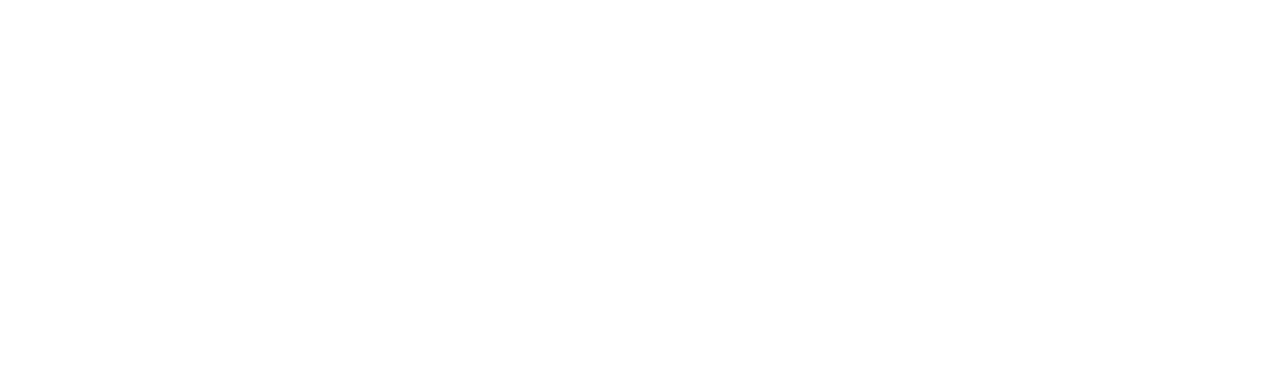
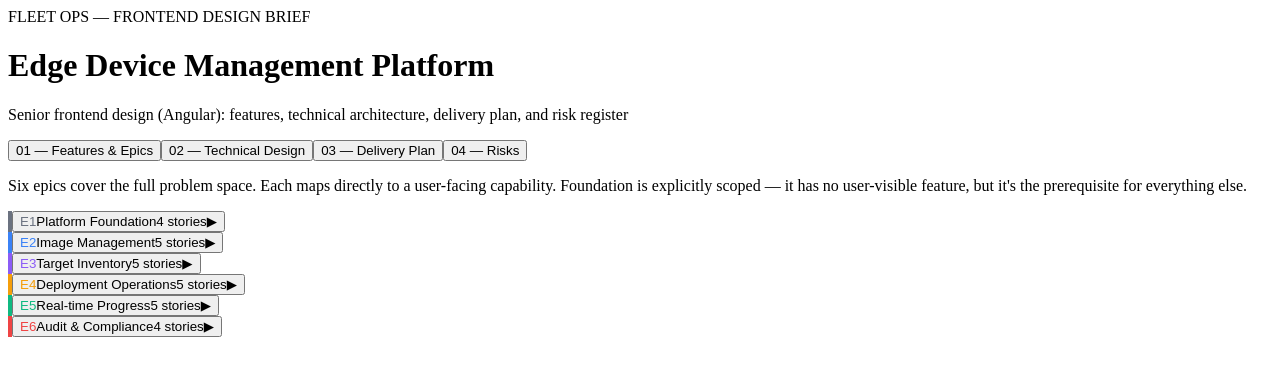
Before and after one commit to nathanhmiles/fleet-control-plane-presentation, an Angular app: page /epics in a window 1280 px wide. Before the commit this address led to /. Shown: the top 376 px of the page. Built offline with nearby package versions, Linux system fonts and the light colour scheme.

Commit message:
feat: add routing to separate pages

```diff
--- a/src/app/app.routes.ts
+++ b/src/app/app.routes.ts
@@ -4,8 +4,30 @@ export const routes: Routes = [
   {
     path: '',
     loadComponent: () =>
-      import('./pages/fleet-ops/fleet-ops.component').then(
-        (m) => m.FleetOpsComponent
-      )
+      import('./pages/fleet-ops/fleet-ops-page.component').then(
+        (m) => m.FleetOpsPageComponent
+      ),
+    children: [
+      {
+        path: 'epics',
+        loadComponent: () =>
+          import('./pages/features-epics/features-epics-page.component').then(
+            (m) => m.FeaturesEpicsPageComponent
+          )
+      },
+      // {
+      //   path: 'technical-design'
+      // },
+      // {
+      //   path: 'delivery-plan'
+      // },
+      // {
+      //   path: 'risks'
+      // }
+      {
+        path: '**',
+        redirectTo: 'epics'
+      }
+    ]
   }
 ];
--- /dev/null
+++ b/src/app/pages/features-epics/features-epics-page.component.ts
@@ -0,0 +1,41 @@
+import { Component, inject } from '@angular/core';
+import { EpicCardComponent } from '../../components/epic-card/epic-card.component';
+import { toSignal } from '@angular/core/rxjs-interop';
+import { ContentService } from '../../data-access/services/content.service';
+
+
+@Component({
+  selector: 'app-features-epics',
+  imports: [EpicCardComponent],
+  template: `
+    <div>
+      <p class="text-muted mb-4">
+        Six epics cover the full problem space. Each maps directly to a user-facing capability.
+        Foundation is explicitly scoped — it has no user-visible feature, but it's the prerequisite
+        for everything else.
+      </p>
+
+      <div class="flex-col gap-2">
+        @for (epic of EPICS(); track epic.id) {
+          <app-epic-card
+            [epic]="epic"
+            [isOpen]="openEpic === epic.id"
+            (toggled)="toggleEpic($event)"
+          >
+          </app-epic-card>
+        }
+      </div>
+    </div>
+  `,
+})
+export class FeaturesEpicsPageComponent {
+  openEpic: string | null = null;
+
+  private readonly _contentService = inject(ContentService);
+
+  readonly EPICS = toSignal(this._contentService.getEpics());
+
+  toggleEpic(id: string) {
+    this.openEpic = this.openEpic === id ? null : id;
+  }
+}
--- a/src/app/pages/fleet-ops/fleet-ops.component.html
+++ b/src/app/pages/fleet-ops/fleet-ops-page.component.html
@@ -10,26 +10,12 @@
       <app-section-button
         [section]="s"
         [isActive]="active === s.id"
-        (selected)="active = $event">
+        (selected)="handleSelectSection($event)">
       </app-section-button>
     }
   </div>
 
-  @if (active === 'epics') {
-    <div>
-      <p class="text-muted mb-4">Six epics cover the full problem space. Each maps directly to a user-facing capability. Foundation is explicitly scoped — it has no user-visible feature, but it's the prerequisite for everything else.</p>
-
-      <div class="flex-col gap-2">
-        @for (epic of EPICS(); track epic.id) {
-          <app-epic-card
-            [epic]="epic"
-            [isOpen]="openEpic === epic.id"
-            (toggled)="toggleEpic($event)">
-          </app-epic-card>
-        }
-      </div>
-    </div>
-  }
+  <router-outlet></router-outlet>
 
   @if (active === 'tech') {
     <div>
--- a/src/app/pages/fleet-ops/fleet-ops.component.ts
+++ b/src/app/pages/fleet-ops/fleet-ops-page.component.ts
@@ -7,31 +7,29 @@ import { TechSectionCardComponent } from '../../components/tech-section/tech-sec
 import { DeliveryPhaseComponent } from '../../components/delivery-phase/delivery-phase.component';
 import { PrincipleItemComponent } from '../../components/principle-item/principle-item.component';
 import { RiskCardComponent } from '../../components/risk-card/risk-card.component';
+import { Router, RouterOutlet } from '@angular/router';
 
 @Component({
   selector: 'app-fleet-ops',
   imports: [
     SectionButtonComponent,
-    EpicCardComponent,
     TechSectionCardComponent,
     DeliveryPhaseComponent,
     PrincipleItemComponent,
-    RiskCardComponent
+    RiskCardComponent,
+    RouterOutlet
   ],
-  templateUrl: 'fleet-ops.component.html',
+  templateUrl: 'fleet-ops-page.component.html',
   changeDetection: ChangeDetectionStrategy.OnPush,
 })
-export class FleetOpsComponent {
+export class FleetOpsPageComponent {
   active = 'epics';
-  openEpic: string | null = null;
   openTech: number | null = null;
   openDelivery: number = 0;
 
   private readonly _contentService = inject(ContentService);
+  private readonly _router = inject(Router);
 
-  toggleEpic(id: string) {
-    this.openEpic = this.openEpic === id ? null : id;
-  }
   toggleTech(index: number) {
     this.openTech = this.openTech === index ? null : index;
   }
@@ -39,9 +37,11 @@ export class FleetOpsComponent {
     this.openDelivery = index;
   }
 
+  handleSelectSection(sectionId: string) {
+    this._router.navigate(['/', sectionId])
+  }
+
   readonly SECTIONS = toSignal(this._contentService.getSections());
-
-  readonly EPICS = toSignal(this._contentService.getEpics());
 
   readonly TECH_SECTIONS = toSignal(this._contentService.getTechSections());
 
```
